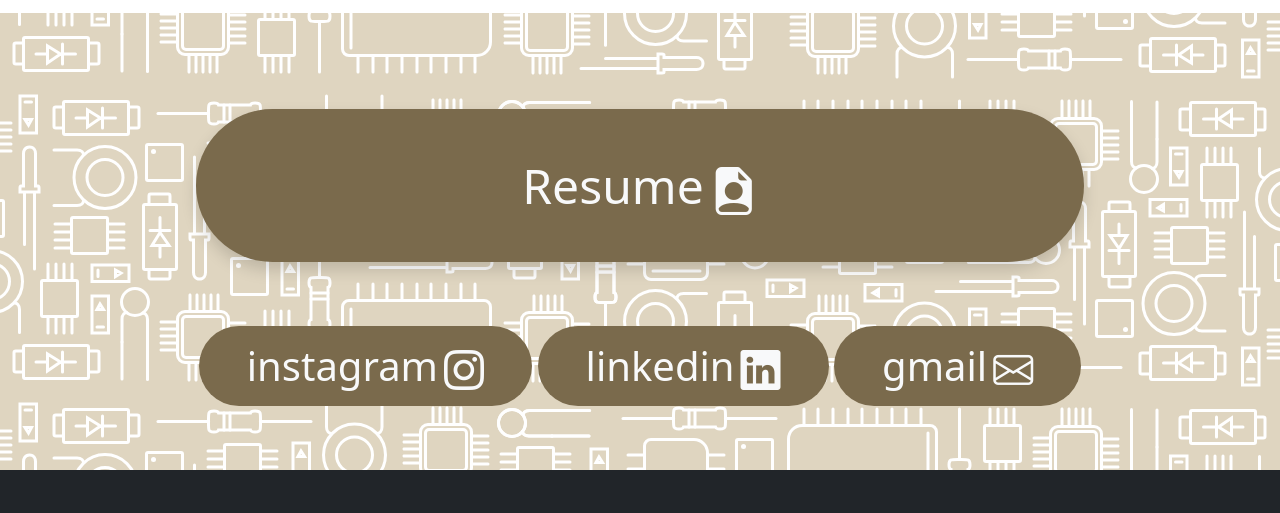
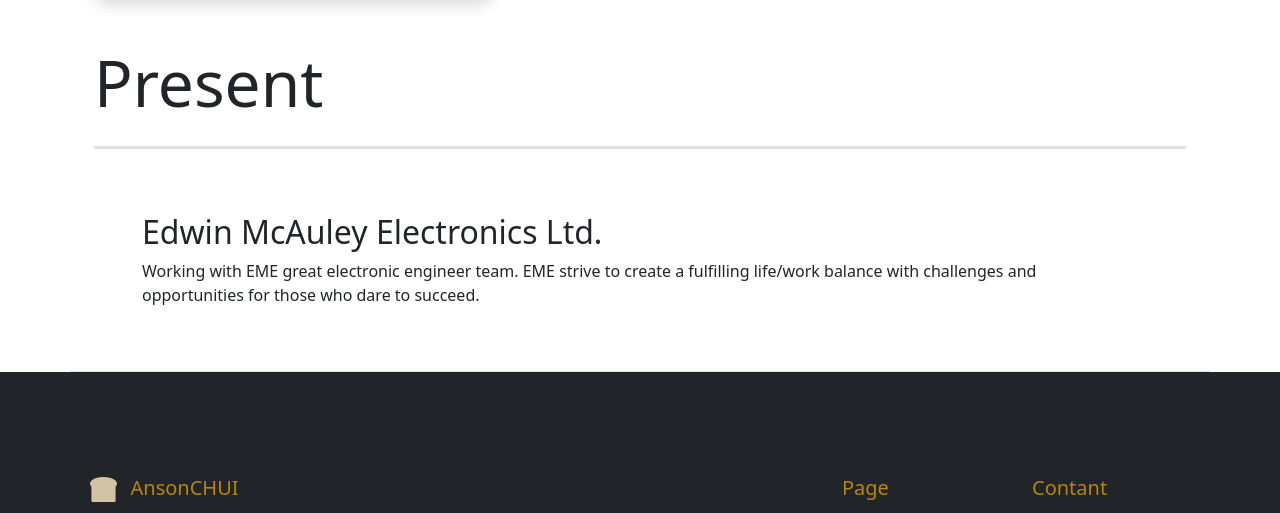
Before and after one commit to ToastTO/Personal_website, a plain HTML site: page index.html in a window 1280 px wide. Shown: the part 2515-3028 px from the top of the page. Drawn offline with nearby package versions, Linux system fonts and the light colour scheme.

Commit message:
change social media section, add present

```diff
--- a/index.html
+++ b/index.html
@@ -120,6 +120,20 @@
             </p>
                 <!-- <img src="" alt="" class="img-fulid"> -->
             <!-- </div> -->
+            <div class="d-flex justify-content-between">
+                <a href="doc/Resume.pdf" target="_blank" class="h5 text-secondary icon-link icon-link-hover text-decoration-none">
+                    Resume <i class="bi bi-file-earmark-person-fill"><use xlink:href="#arrow-right"></use></i>
+                </a>
+                <a href="" target="_blank" class="h5 text-secondary icon-link icon-link-hover text-decoration-none">
+                    instagram<i class="bi bi-instagram"><use xlink:href="#arrow-right"></use></i>
+                </a>
+                <a href="" target="_blank" class="h5 text-secondary icon-link icon-link-hover text-decoration-none">
+                    linkedin<i class="bi bi-linkedin"><use xlink:href="#arrow-right"></use></i>
+                </a>
+                <a href="" target="_blank" class="h5 text-secondary icon-link icon-link-hover text-decoration-none">
+                    gmail<i class="bi bi-envelope"><use xlink:href="#arrow-right"></use></i>
+                </a>
+            </div>
         </div>
     </section>
 
@@ -147,7 +161,7 @@
                 </p>
             </div>
         </div>
-        <div class="container pb-5 px-4 d-flex flex-column justify-content-between align-items-center flex-md-row ">
+        <div class="container pb-5 px-4 d-flex flex-column justify-content-between align-items-center flex-md-row">
             <img src="img/experience/AIguided_gpphoto.JPG" alt="" class="img-fulid w-50 shadow rounded-4">
             <div class="container-fulid pt-5 pt-md-0 mx-md-5">
                 <h2>AI Guided Limited<br>Intern Electronic Engineer</h2>
@@ -158,30 +172,19 @@
         </div>
     </section>
 
-
-    <!-- CV and Social Media -->
-
-    <section class="aboutme_bg d-flex flex-column align-items-center p-5">
-        <div class="display-5 text-center w-75  container shadow p-5 m-5 rounded-pill text-decoration-none" style="background-color: #7A6A4C;">
-            <a href="doc/Resume.pdf" target="_blank" class="text-light icon-link icon-link-hover text-decoration-none">
-                Resume <i class="bi bi-file-earmark-person-fill"><use xlink:href="#arrow-right"></use></i>
-            </a>
+    <!-- Now -->
+    <section class="">
+        <div class="container pb-5 px-4 display-3">
+            <p class="border-bottom border-3 pb-4">Present</p>
         </div>
-        <div class="d-flex flex-column flex-lg-row justify-content-around text-center text-light w-75">
-            <div class="text-center">
-                <a href="" class="text-light display-6 text-center px-5 py-3 my-3 rounded-pill icon-link icon-link-hover" style="background-color: #7A6A4C; text-decoration: none;">
-                    instagram<i class="bi bi-instagram"><use xlink:href="#arrow-right"></use></i>
-                </a>
-            </div>
-            <div class="text-center">
-                <a href="" class="text-light display-6 px-5 py-3 my-3 rounded-pill icon-link icon-link-hover" style="background-color: #7A6A4C; text-decoration: none;">
-                    linkedin<i class="bi bi-linkedin"><use xlink:href="#arrow-right"></use></i>
-                </a>
-            </div>
-            <div class="text-center">
-                <a href="" class="text-light display-6 px-5 py-3 my-3 rounded-pill icon-link icon-link-hover" style="background-color: #7A6A4C; text-decoration: none;">
-                    gmail<i class="bi bi-envelope"><use xlink:href="#arrow-right"></use></i>
-                </a>
+        <!-- each experience -->
+        <div class="container pb-5 px-4 d-flex flex-column justify-content-between align-items-center flex-md-row border-bottom">
+            <!-- <img src="img/experience/HKUST.jpg" alt="" class="img-fulid w-50 shadow rounded-4"> -->
+            <div class="container-fulid pt-5 pt-md-0 mx-md-5">
+                <h2>Edwin McAuley Electronics Ltd.</h2>
+                <p>
+                    Working with EME great electronic engineer team. EME strive to create a fulfilling life/work balance with challenges and opportunities for those who dare to succeed.
+                </p>
             </div>
         </div>
     </section>
```
